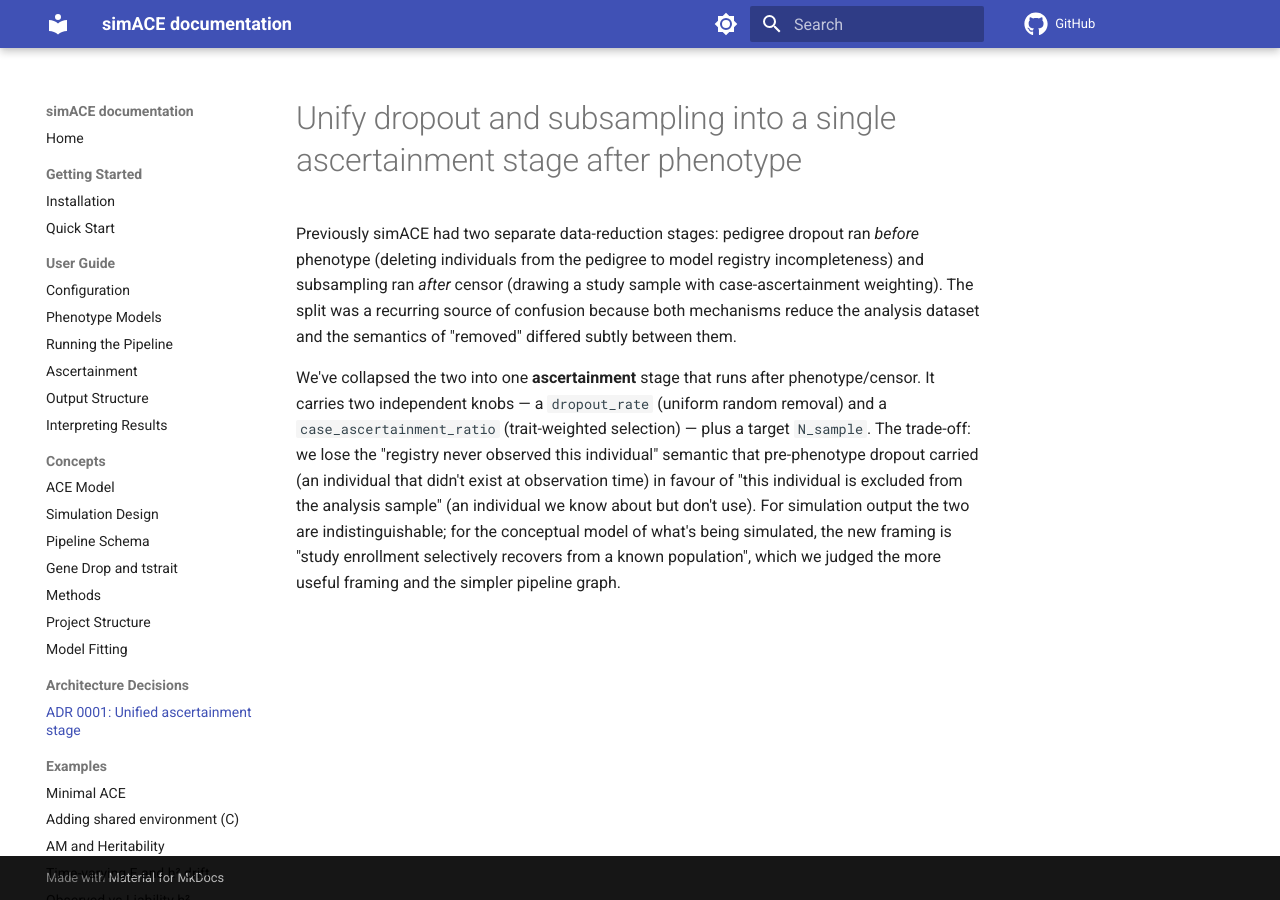
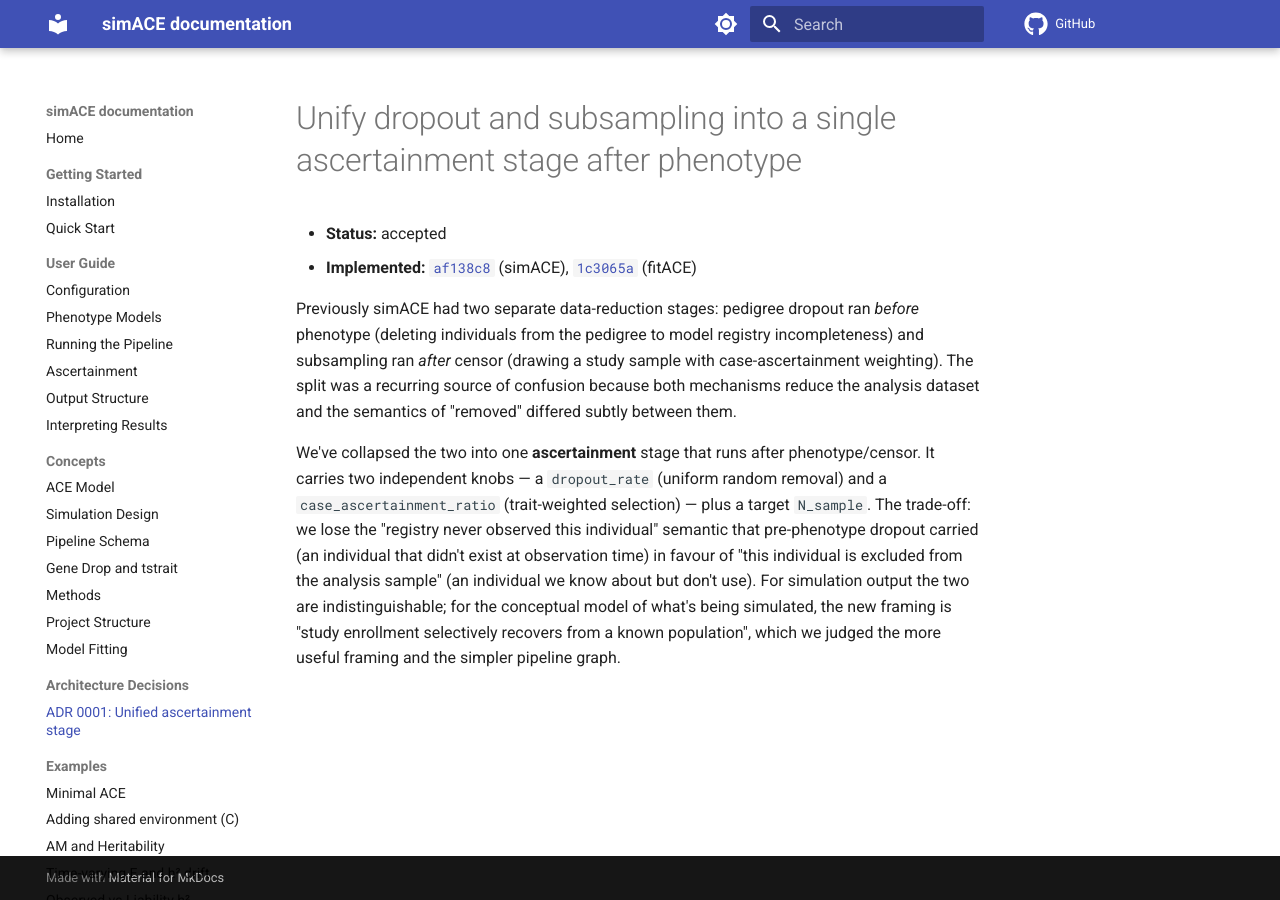
Before and after one commit to rwaples/simACE, an MkDocs documentation site: the page built from docs/adr/0001-unified-ascertainment-stage.md, in a window 1280 px wide. Built offline with MkDocs 1.6.1 and Material for MkDocs 9.7.7, drawn with Linux system fonts in a browser that asks for light colours; comment, search, counter and statistics services are not loaded.

Commit message:
ADR 0001: mark accepted + anchor implementation commits
Adds explicit Status: accepted and links to the simACE (af138c8) and
fitACE (1c3065a) commits that implemented the unified ascertainment
stage, so a future reader looking at the ascertainment package can
get from the why to the implementation diff in one click.

```diff
--- a/docs/adr/0001-unified-ascertainment-stage.md
+++ b/docs/adr/0001-unified-ascertainment-stage.md
@@ -1,4 +1,7 @@
 # Unify dropout and subsampling into a single ascertainment stage after phenotype
+
+- **Status:** accepted
+- **Implemented:** [`af138c8`](../../../../commit/af138c8) (simACE), [`1c3065a`](https://github.com/rwaples/fitACE/commit/1c3065a) (fitACE)
 
 Previously simACE had two separate data-reduction stages: pedigree dropout ran *before* phenotype (deleting individuals from the pedigree to model registry incompleteness) and subsampling ran *after* censor (drawing a study sample with case-ascertainment weighting). The split was a recurring source of confusion because both mechanisms reduce the analysis dataset and the semantics of "removed" differed subtly between them.
 
```
